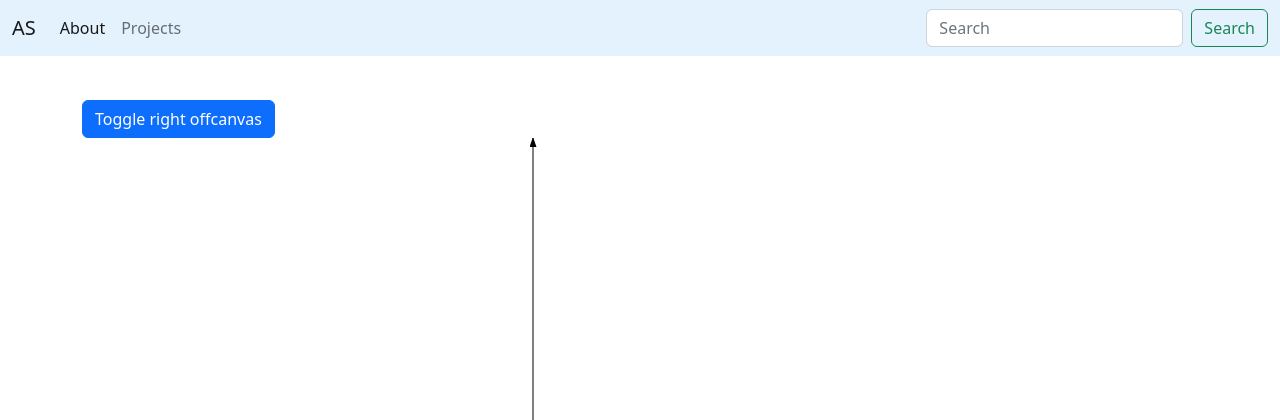
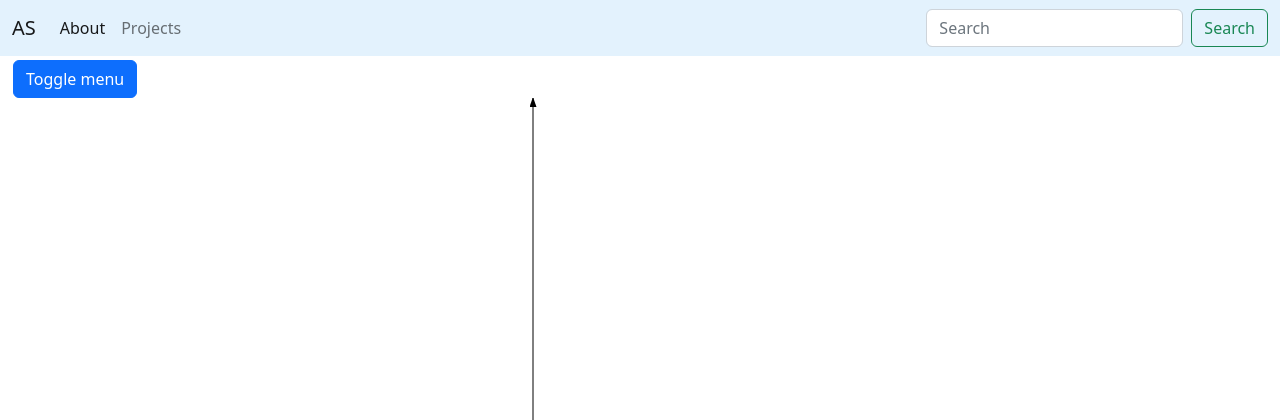
Before and after one commit to myfearismyblue/optical_tracer, a Django app: page / in a window 1280 px wide; the page is wider, and only the part inside the window is pictured. Shown: the top 420 px of that part. Run offline with Django 4.2, Linux system fonts and the light colour scheme; data comes from the database, SQL or seed files in the repository; data that the repository does not hold is empty; parts of the project's set-up code (start-up, migrations or seed data) failed here and were passed over.

Commit message:
minor: fixed style in templates

```diff
--- a/web_app/tracer/templates/tracer/base.html
+++ b/web_app/tracer/templates/tracer/base.html
@@ -9,8 +9,8 @@
 <body>
 <script src="https://cdn.jsdelivr.net/npm/bootstrap@5.2.0/dist/js/bootstrap.bundle.min.js" integrity="sha384-A3rJD856KowSb7dwlZdYEkO39Gagi7vIsF0jrRAoQmDKKtQBHUuLZ9AsSv4jD4Xa" crossorigin="anonymous"></script>
 
-    <header class="header">
-        <nav class="navbar navbar-expand-sm  fixed-top " style="background-color: #e3f2fd;">
+    <header class="header" style="margin-bottom: 60px;">
+        <nav class="navbar navbar-expand-sm  fixed-top" style="background-color: #e3f2fd;">
           <div class="container-fluid">
             <a class="navbar-brand" href="#">AS</a>
             <button class="navbar-toggler" type="button" data-bs-toggle="collapse" data-bs-target="#navbarCollapse" aria-controls="navbarCollapse" aria-expanded="false" aria-label="Toggle navigation">
--- a/web_app/tracer/templates/tracer/tracer.html
+++ b/web_app/tracer/templates/tracer/tracer.html
@@ -1,18 +1,10 @@
 {% extends 'tracer/base.html' %}
 
 {% block content%}
-<!DOCTYPE html>
-<html lang="en">
-<head>
-    <meta charset="UTF-8">
-    <title>Optical Tracer</title>
-
-</head>
-<body>
 {% load l10n %}         <!-- to change decimal divider from , to .-->
 
-<div class="container" style="margin-top: 100px;">
-    <button class="btn btn-primary" type="button" data-bs-toggle="offcanvas" data-bs-target="#offcanvasRight" aria-controls="offcanvasRight">Toggle right offcanvas</button>
+<div class="container" style="margin-left: 1px;">
+    <button class="btn btn-primary" type="button" data-bs-toggle="offcanvas" data-bs-target="#offcanvasRight" aria-controls="offcanvasRight">Toggle menu</button>
 
     <div class="offcanvas offcanvas-end" tabindex="-1" id="offcanvasRight" aria-labelledby="offcanvasRightLabel">
       <div class="offcanvas-header">
@@ -69,7 +61,5 @@
     {% endfor %}
 
 </svg>
-</body>
-</html>
 
 {% endblock %}
```
